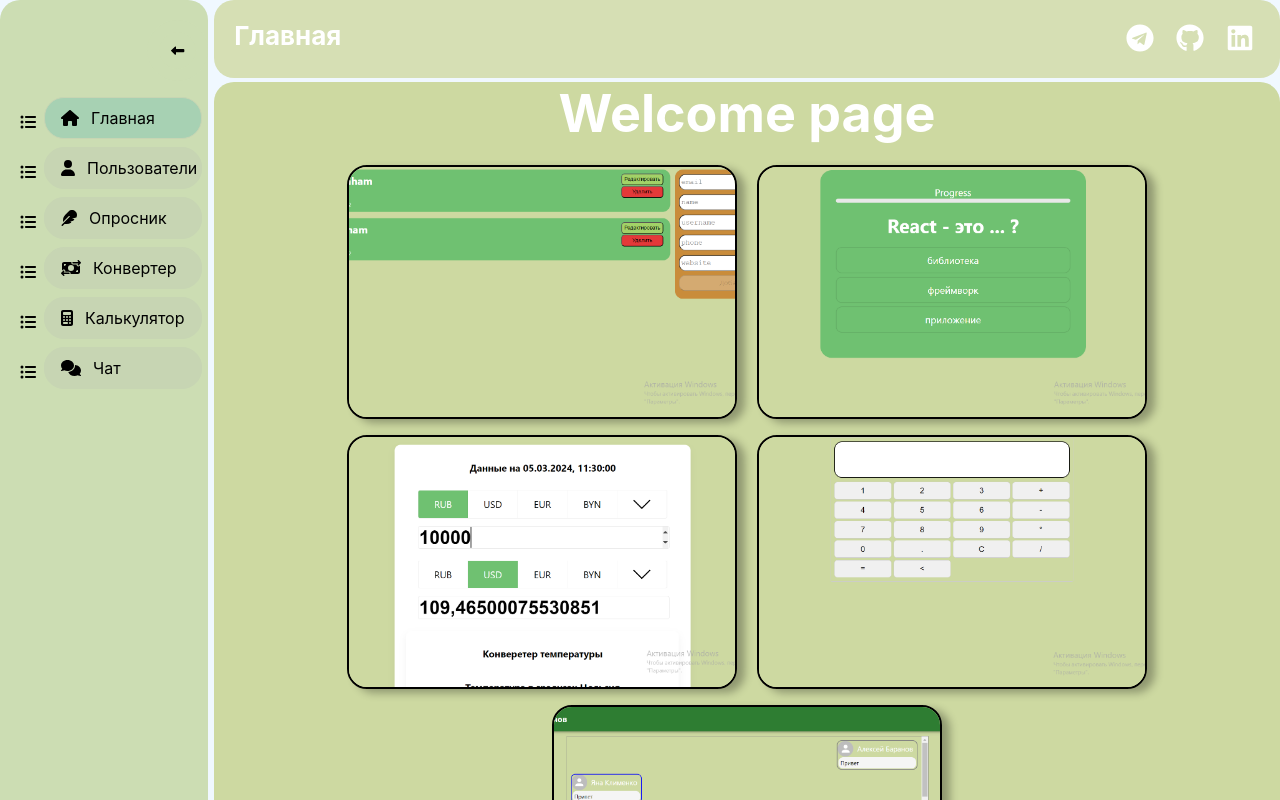
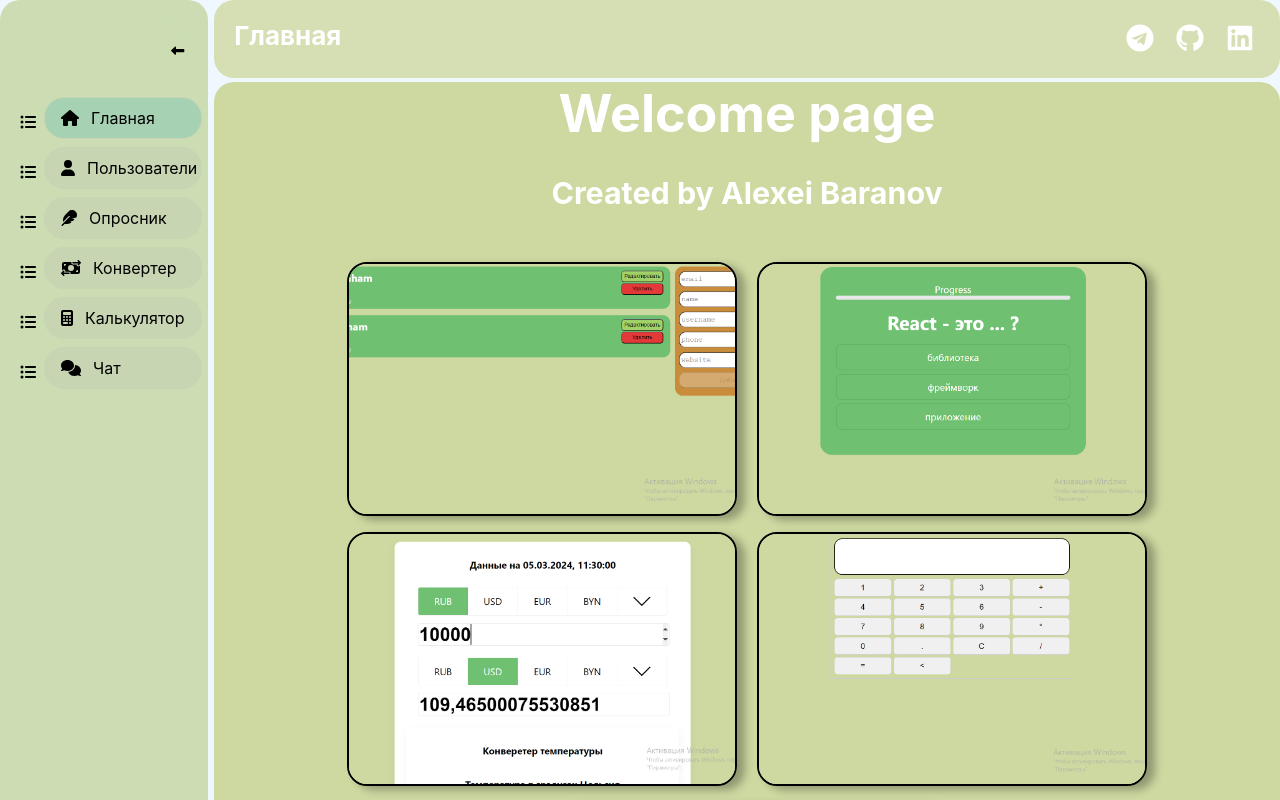
Before and after one commit to Baranov-alexei18/remeapps, a React (Create React App) app: page / in a window 1280 px wide. Shown: the top 800 px of the page. Built offline with nearby package versions, Linux system fonts and the light colour scheme.

Commit message:
added new feature

```diff
--- a/src/view/Home.tsx
+++ b/src/view/Home.tsx
@@ -7,6 +7,7 @@ const Home: React.FC = () => {
     return (
         <>
             <h1>Welcome page</h1>
+            <h3>Created by Alexei Baranov</h3>
             <HomeView />
         </>
 
```
